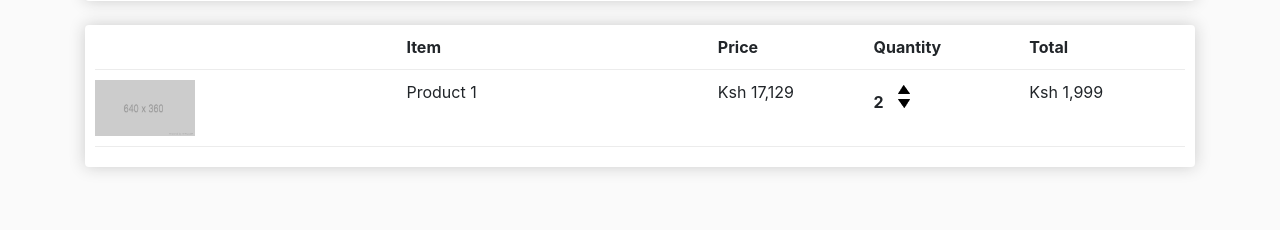
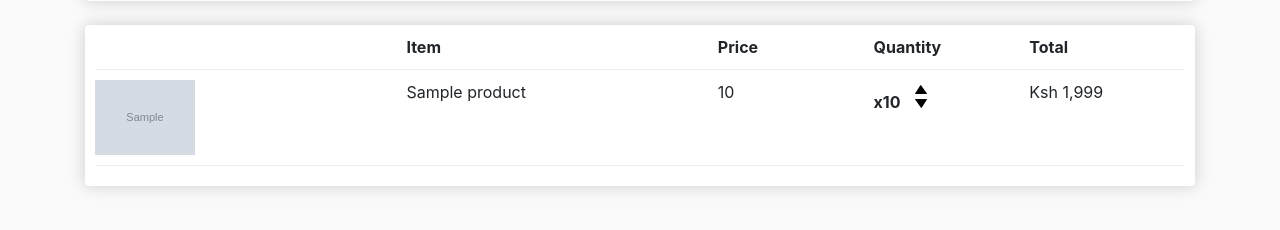
Before and after one commit to ndunguloren96/ltronix-shop, a Django app: template ecommerce/store/templates/store/cart.html in a window 1280 px wide. Shown: the part 261-491 px from the top of the page. Run offline with Django 4.2, Linux system fonts and the light colour scheme; the template is opened without the code that fills it: most values are stand-ins (such as "Sample title", 1, 10 or a date in 2020); grey boxes marked "Sample" are stand-in pictures; some libraries are stand-ins or nearby versions.

Commit message:
feat: render data using for loop

```diff
--- a/ecommerce/store/templates/store/cart.html
+++ b/ecommerce/store/templates/store/cart.html
@@ -40,12 +40,12 @@
 
       <div class="cart-row">
         <div style="flex: 2">
-          <img class="row-image" src="{% static 'images/placeholder.png' %}" />
+          <img class="row-image" src="{{item.product.imageURL}}">
         </div>
-        <div style="flex: 2"><p>Product 1</p></div>
-        <div style="flex: 1"><p>Ksh 17,129</p></div>
+        <div style="flex: 2"><p>{{item.product.name}}</p></div>
+        <div style="flex: 1"><p>{{item.product.price}}</p></div>
         <div style="flex: 1">
-          <p class="quantity">2</p>
+          <p class="quantity">x{{item.quantity}}</p>
           <div class="quantity">
             <img
               class="chg-quantity"
```
